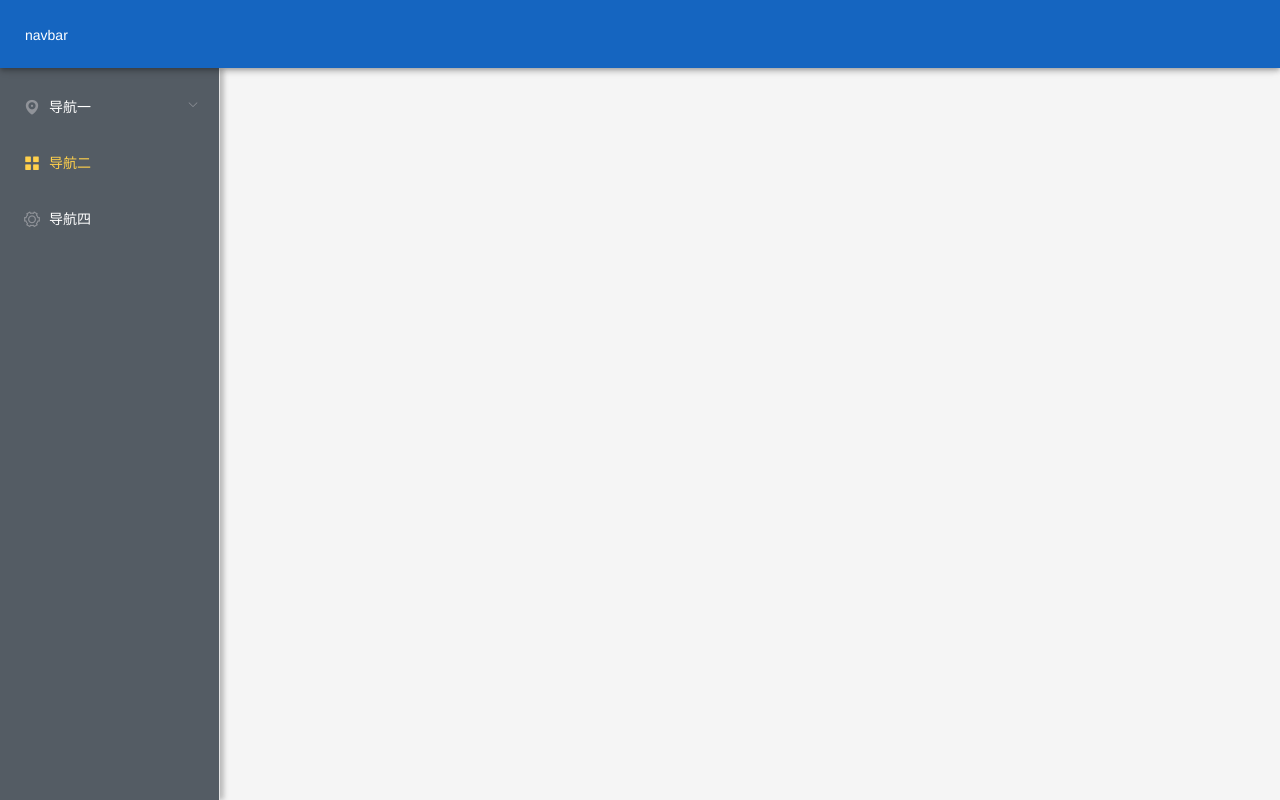
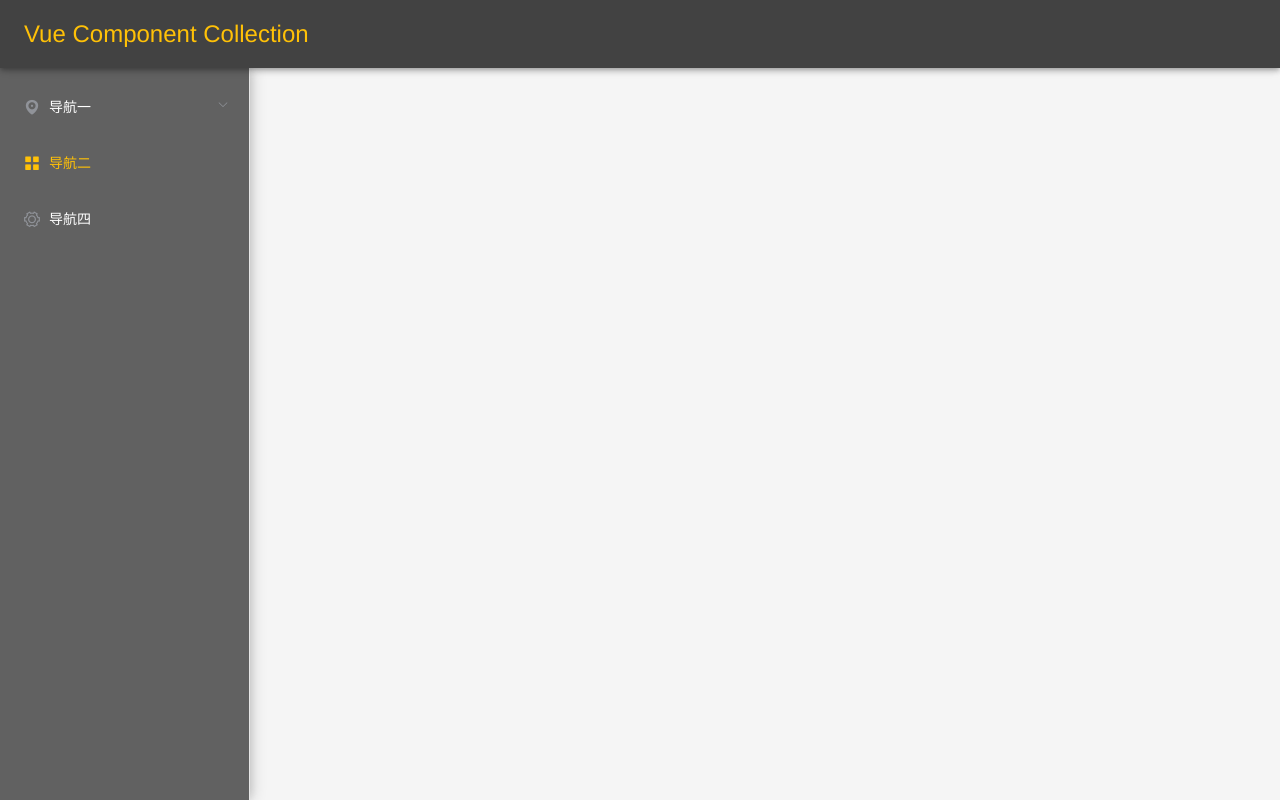
Before and after one commit to Lxs-597/vue-components, a Vue app: page /#/index in a window 1280 px wide. Built offline with nearby package versions, Linux system fonts and the light colour scheme.

Commit message:
application theme

```diff
--- a/src/scss/variable.scss
+++ b/src/scss/variable.scss
@@ -1,11 +1,12 @@
 $navHeight: 68px;
 
 $color-white: #fff;
-$color-theme: #1565c0;
-$color-theme-d: #1565c0;
+$color-theme: #FFC107;
+$color-theme-l: #616161;
+$color-theme-d: #424242;
 
 $shadow-dark: rgba(#000, .2);
 $shadow-light: rgba(#000, .14);
 $shadow-bright: rgba(#000, .12);
 
-$sidebar-width: 220px;
+$sidebar-width: 250px;
--- a/src/views/index/Index.vue
+++ b/src/views/index/Index.vue
@@ -32,7 +32,7 @@ export default {
       top: $navHeight;
       bottom: 0;
       width: $sidebar-width;
-      box-shadow: 4px 0px 5px 0px $shadow-dark, 1px 0px 10px -2px $shadow-light;
+      box-shadow: 1px 0px 15px 0px $shadow-dark, 0px 0px 10px -1px $shadow-light;
     }
   }
 </style>
--- a/src/views/index/components/Navbar.vue
+++ b/src/views/index/components/Navbar.vue
@@ -1,6 +1,6 @@
 <template>
   <nav class="nav">
-    navbar
+    <h1 class="title">Vue Component Collection</h1>
   </nav>
 </template>
 
@@ -21,9 +21,12 @@ export default {
     height: $navHeight;
     line-height: $navHeight;
     color: $color-white;
-    background: $color-theme;
-    border: 1px solid $color-theme-d;
+    background: $color-theme-d;
     padding: 0 24px;
     box-shadow: 0px 2px 4px -1px $shadow-dark, 0px 4px 5px 0px $shadow-light, 0px 1px 10px 0px $shadow-bright;
+    .title {
+      font-size: 24px;
+      color: $color-theme;
+    }
   }
 </style>
--- a/src/views/index/components/Sidebar.vue
+++ b/src/views/index/components/Sidebar.vue
@@ -5,9 +5,9 @@
       class="menu-container"
       @open="handleOpen"
       @close="handleClose"
-      background-color="#545c64"
+      background-color="#616161"
       text-color="#fff"
-      active-text-color="#ffd04b">
+      active-text-color="#FFC107">
       <el-submenu index="1">
         <template slot="title">
           <i class="el-icon-location"></i>
```
